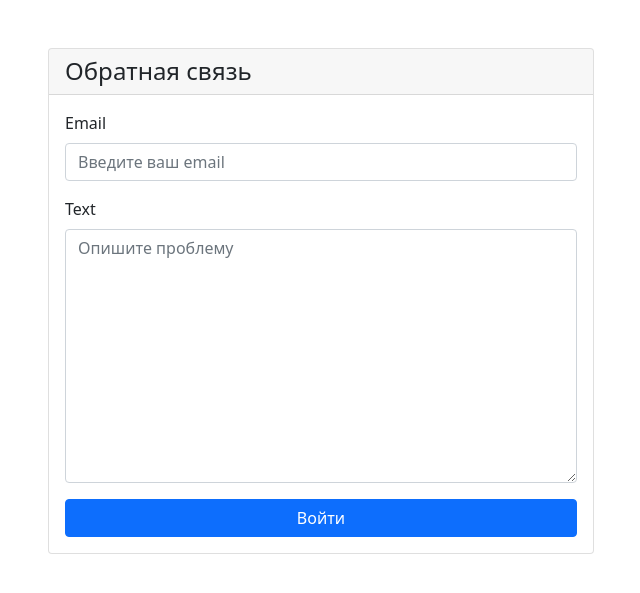
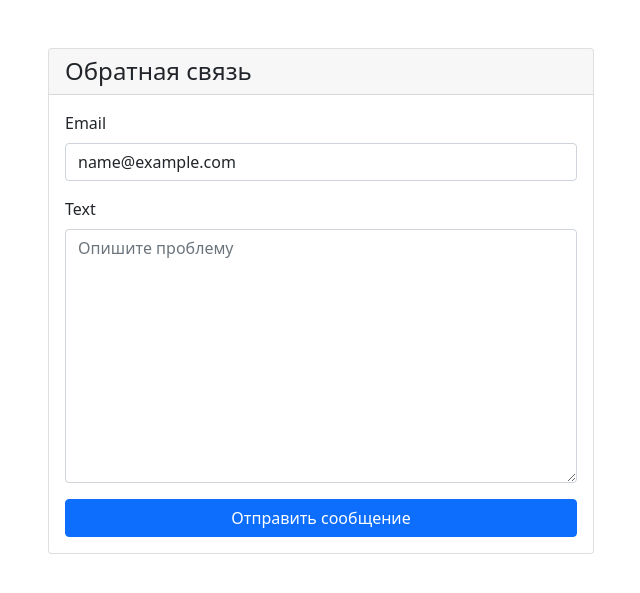
Before and after one commit to dr-number/recipe_management_v12, a Django app: page /main/front/support/ in a window 1280 px wide. Shown: the top 593 px of the page, without its empty margins (319-959 px from the left). Run offline with Django 4.2, Linux system fonts and the light colour scheme; the visitor is signed in with stand-in values (Sample User, id 1); parts of the project's set-up code (start-up, migrations or seed data) failed here and were passed over; some libraries are stand-ins or nearby versions.

Commit message:
adding AddFeedbackWebView

```diff
--- a/app/main/templates/support.html
+++ b/app/main/templates/support.html
@@ -39,7 +39,7 @@
                                 </div>
                             {% endfor %}
 
-                            <button type="submit" class="btn btn-primary w-100">Войти</button>
+                            <button type="submit" class="btn btn-primary w-100">Отправить сообщение</button>
                         </form>
                     </div>
                 </div>
--- a/app/main/view_front.py
+++ b/app/main/view_front.py
@@ -33,7 +33,7 @@ class AddFeedbackWebView(View):
         user: User = request.user
         form = SupportForm(initial={
             'email': (
-                user.email if user.is_anonymous else
+                user.email if not user.is_anonymous else
                 ''
             )
         })
```
